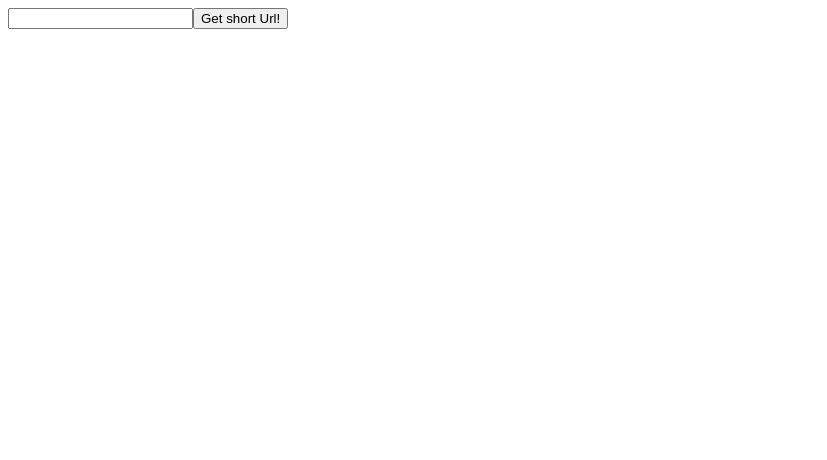
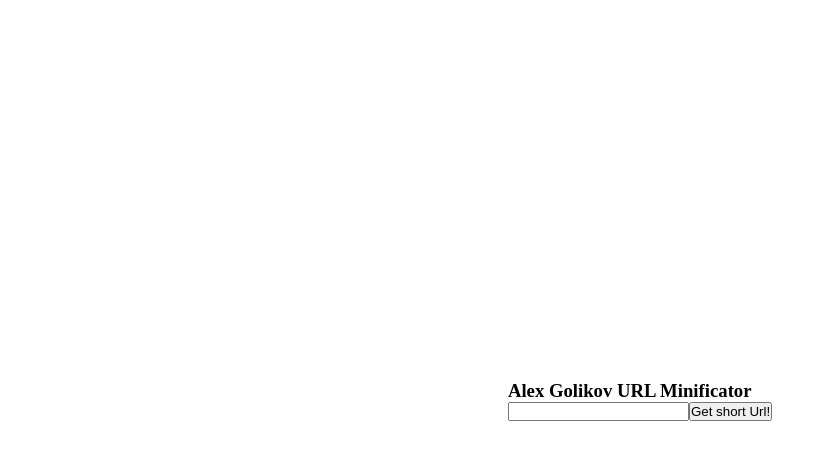
Before and after one commit to SntAlex/UrlShortener, a React (Create React App) app in the folder client/: page / in a window 1280 px wide. Shown: the top 460 px of the page, without its empty margins (0-827 px from the left). Built offline with nearby package versions, Linux system fonts and the light colour scheme.

Commit message:
added styles to center form

```diff
--- /dev/null
+++ b/client/src/App.css
@@ -0,0 +1,11 @@
+*{
+    margin: 0;
+    padding: 0;
+}
+
+#root{
+    display: flex;
+    height: 100vh;
+    align-items: center;
+    justify-content: center;
+}
--- a/client/src/App.js
+++ b/client/src/App.js
@@ -1,5 +1,6 @@
 import {BrowserRouter} from "react-router-dom";
 import AppRouter from "./components/AppRouter/AppRouter";
+import './App.css';
 
 const App = () => {
     return (
--- a/client/src/components/UrlShortenerForm/UrlShortenerForm.js
+++ b/client/src/components/UrlShortenerForm/UrlShortenerForm.js
@@ -18,7 +18,7 @@
             if(error.response.data.errors !== undefined) {
                 setError(JSON.stringify(error.response.data.errors, null, 4));
             } else if(error.response.data.message !== undefined && error.response.data.statusCode !== undefined){
-                setError(error.response.data.message + '\n' + 'Status code: ' + error.response.data.statusCode);
+                setError(error.response.data.message + 'Status code: ' + error.response.data.statusCode);
             } else {
                 setError(error.message);
             }
@@ -33,7 +33,7 @@
             <Link to={shortUrl}>
                 {shortUrl === '' ? '' : window.location.protocol + '//' + window.location.hostname + ':' + window.location.port + '/' + shortUrl}
             </Link>
-            <h1>{error !== '' ? error : ''}</h1>
+            <h4>{error !== '' ? error : ''}</h4>
         </form>
     );
 };
--- a/client/src/pages/HomePage.js
+++ b/client/src/pages/HomePage.js
@@ -4,6 +4,7 @@
 const HomePage = () => {
     return (
         <div>
+            <h3>Alex Golikov URL Minificator</h3>
             <UrlShortenerForm />
         </div>
     );
--- a/client/src/pages/RedirectPage.js
+++ b/client/src/pages/RedirectPage.js
@@ -34,9 +34,9 @@
     }
 
     return (
-        <h1>
+        <h4>
             {error === '' ? redirect() : error}
-        </h1>
+        </h4>
     );
 };
 
```
Also changed, not shown: 1 other file (tests, documents, lock files or other folders).
